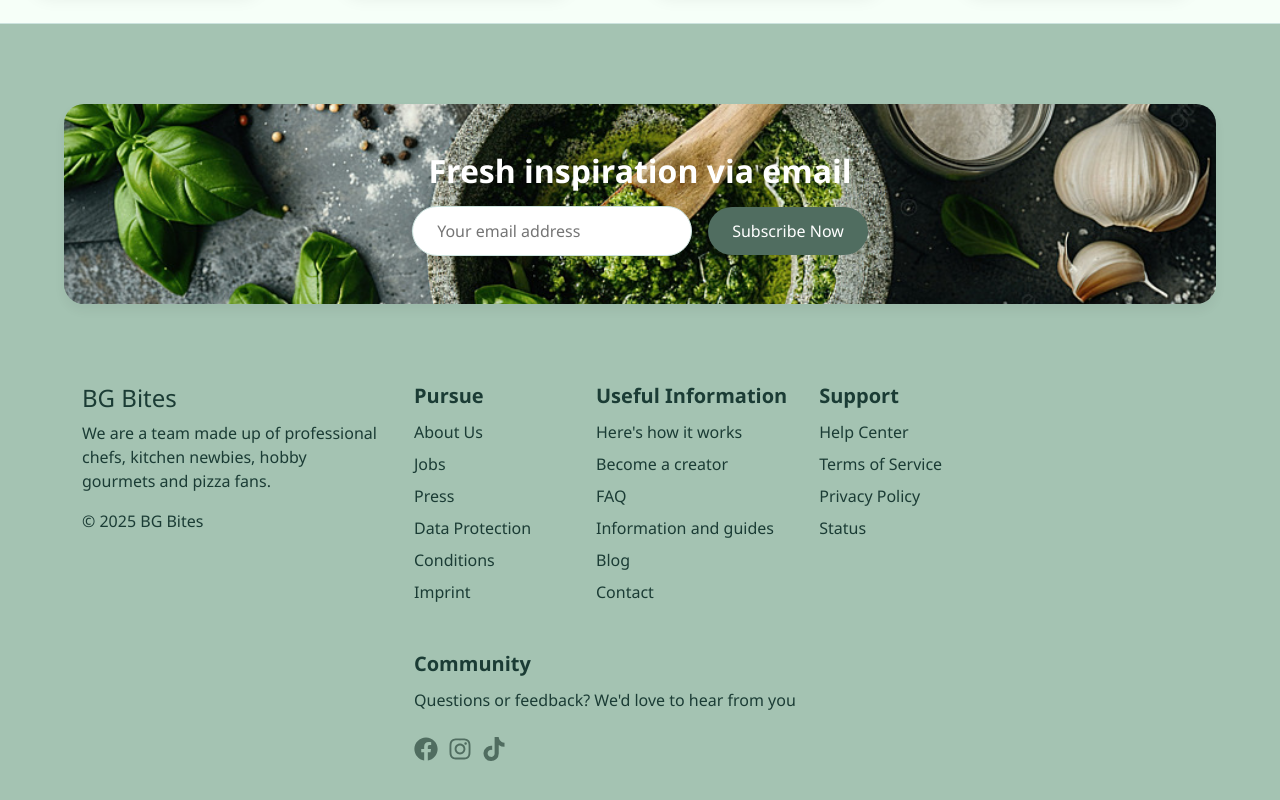
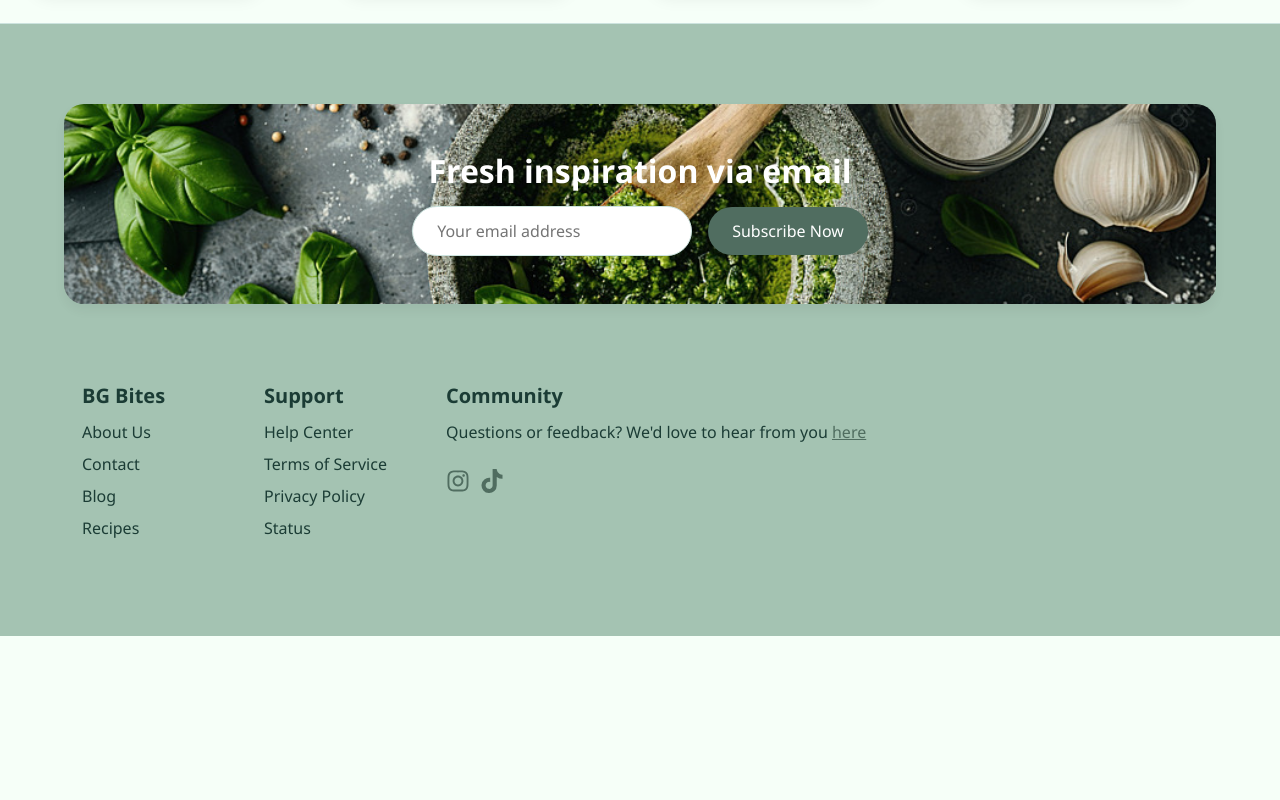
Before and after one commit to jaklin99/BgBites, a React (Create React App) app in the folder frontend/: page / in a window 1280 px wide. Shown: the part 1132-1932 px from the top of the page. After the commit the page ends 1768 px from the top, so only its background shows below. Built offline with nearby package versions, Linux system fonts and the light colour scheme.

Commit message:
removing unnecessary information from the footer and connecting tiktok and insta links

```diff
--- a/frontend/src/components/Footer.js
+++ b/frontend/src/components/Footer.js
@@ -17,60 +17,21 @@ const Footer = () => {
 
       {/* Main Footer */}
       <div className="footer-content container">
-        <div className="footer-brand">
-          <h4>BG Bites</h4>
-          <p>
-            We are a team made up of professional chefs, kitchen newbies, hobby
-            gourmets and pizza fans.
-          </p>
-          <p className="copyright">© 2025 BG Bites</p>
-        </div>
-
         <div className="footer-links">
           <div>
-            <h5>Pursue</h5>
             <ul>
+              <h5>BG Bites</h5>
               <li>
-                <a href="#">About Us</a>
+                <a href="/">About Us</a>
               </li>
               <li>
-                <a href="#">Jobs</a>
-              </li>
-              <li>
-                <a href="#">Press</a>
-              </li>
-              <li>
-                <a href="#">Data Protection</a>
-              </li>
-              <li>
-                <a href="#">Conditions</a>
-              </li>
-              <li>
-                <a href="#">Imprint</a>
-              </li>
-            </ul>
-          </div>
-
-          <div>
-            <h5>Useful Information</h5>
-            <ul>
-              <li>
-                <a href="#">Here's how it works</a>
-              </li>
-              <li>
-                <a href="#">Become a creator</a>
-              </li>
-              <li>
-                <a href="#">FAQ</a>
-              </li>
-              <li>
-                <a href="#">Information and guides</a>
+                <a href="#">Contact</a>
               </li>
               <li>
                 <a href="#">Blog</a>
               </li>
               <li>
-                <a href="#">Contact</a>
+                <a href="/recipes">Recipes</a>
               </li>
             </ul>
           </div>
@@ -95,15 +56,15 @@ const Footer = () => {
 
           <div>
             <h5>Community</h5>
-            <p>Questions or feedback? We'd love to hear from you</p>
+            <p>
+              Questions or feedback? We'd love to hear from you{" "}
+              <a href="#">here</a>
+            </p>
             <div className="social-icons">
-              <a href="#">
-                <FaFacebook />
-              </a>
-              <a href="#">
+              <a href="https://www.instagram.com/bgbitesandbeyond">
                 <FaInstagram />
               </a>
-              <a href="#">
+              <a href="https://www.tiktok.com/@bgbitesandbeyond">
                 <FaTiktok />
               </a>
             </div>
```
